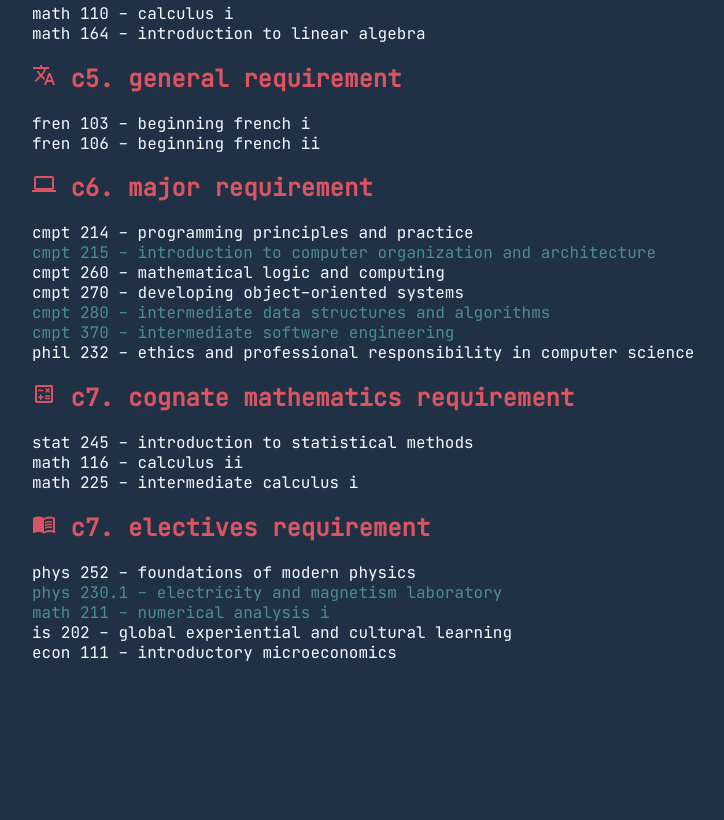
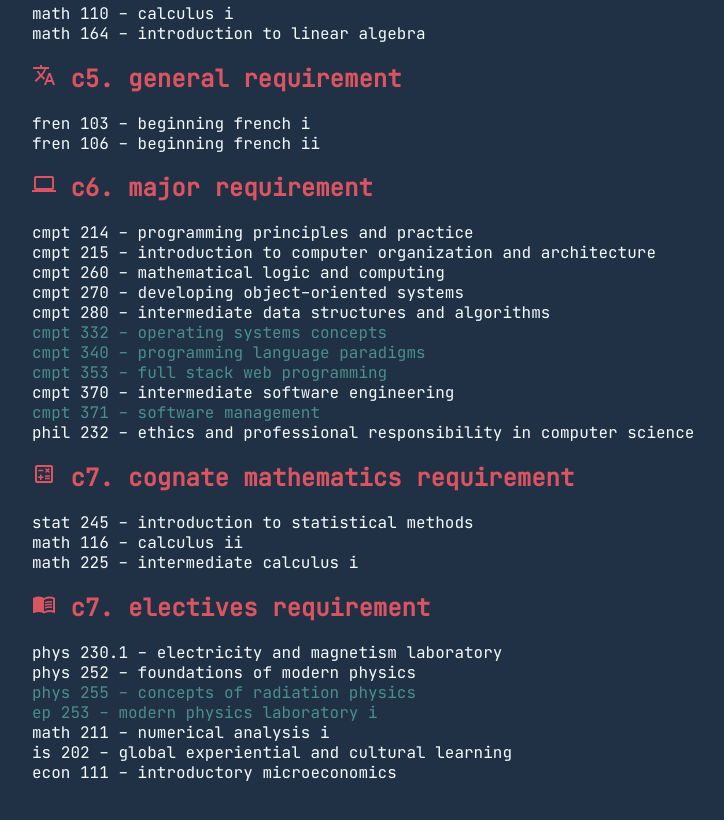
Before and after one commit to lucaskobashi/lucaskobashi.github.io, a plain HTML site: page courses.html in a window 1280 px wide. Shown: the part 670-1490 px from the top of the page, without its empty margins (218-942 px from the left). Drawn offline with nearby package versions, Linux system fonts and the light colour scheme.

Commit message:
updated courses for fall 2021

```diff
--- a/courses.html
+++ b/courses.html
@@ -189,7 +189,7 @@
 
             <br>
 
-        <a class="current" href="https://catalogue.usask.ca/CMPT-215" target="_blank">
+        <a  href="https://catalogue.usask.ca/CMPT-215" target="_blank">
             cmpt 215 - introduction to computer organization and architecture
         </a>
 
@@ -207,17 +207,41 @@
 
             <br>
 
-        <a class="current" href="https://catalogue.usask.ca/CMPT-280" target="_blank">
+        <a href="https://catalogue.usask.ca/CMPT-280" target="_blank">
             cmpt 280 - intermediate data structures and algorithms
         </a>
 
             <br>
 
-        <a class="current" href="https://catalogue.usask.ca/CMPT-370" target="_blank">
+        <a class="current" href="https://catalogue.usask.ca/CMPT-332" target="_blank">
+            cmpt 332 - operating systems concepts
+        </a>
+
+            <br>
+
+        <a class="current" href="https://catalogue.usask.ca/CMPT-340" target="_blank">
+            cmpt 340 - programming language paradigms
+        </a>
+
+            <br>
+
+        <a class="current" href="https://catalogue.usask.ca/CMPT-353" target="_blank">
+            cmpt 353 - full stack web programming
+        </a>
+
+            <br>
+
+        <a href="https://catalogue.usask.ca/CMPT-370" target="_blank">
             cmpt 370 - intermediate software engineering
         </a>
 
-        <br>
+            <br>
+
+        <a class="current" href="https://catalogue.usask.ca/CMPT-371" target="_blank">
+            cmpt 371 - software management
+        </a>
+
+            <br>
 
         <a href="https://catalogue.usask.ca/PHIL-232" target="_blank">
         phil 232 - ethics and professional responsibility in computer science
@@ -251,19 +275,32 @@
         c7. electives requirement
     </h2>
     <p>
+
+        <a href="https://catalogue.usask.ca/PHYS-230" target="_blank">
+            phys 230.1 - electricity and magnetism laboratory
+        </a>
+
+            <br>
+
         <a href="https://catalogue.usask.ca/PHYS-252" target="_blank">
         phys 252 - foundations of modern physics
         </a>
 
             <br>
 
-        <a class="current" href="https://catalogue.usask.ca/PHYS-230" target="_blank">
-            phys 230.1 - electricity and magnetism laboratory
+        <a class="current" href="https://catalogue.usask.ca/PHYS-255" target="_blank">
+            phys 255 - concepts of radiation physics
         </a>
 
             <br>
 
-        <a class="current" href="https://catalogue.usask.ca/MATH-211" target="_blank">
+        <a class="current" href="https://catalogue.usask.ca/EP-253" target="_blank">
+            ep 253 - modern physics laboratory i
+        </a>
+
+            <br>
+
+        <a href="https://catalogue.usask.ca/MATH-211" target="_blank">
             math 211 - numerical analysis i
         </a>
 
```
